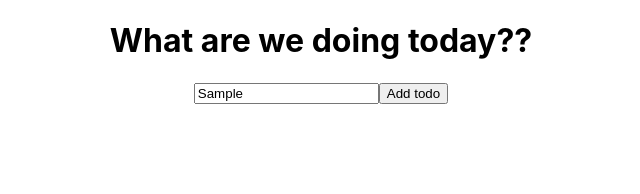
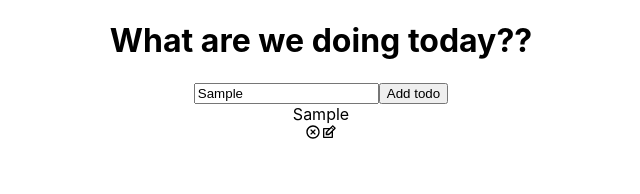
Before and after one commit to Mbtj/todo-app, a React (Create React App) app: page / in a window 1280 px wide. Both pictures are taken after typing "Sample" into the empty fields and a click on the button "Add todo". Shown: the top 194 px of the page, without its empty margins (319-959 px from the left). Built offline with nearby package versions, Linux system fonts and the light colour scheme.

Commit message:
fix: add missing return statement

```diff
--- a/src/components/Todo.js
+++ b/src/components/Todo.js
@@ -4,14 +4,15 @@ import TodoList from './TodoList';
 import { RiCloseCircleLine } from 'react-icons/ri';
 import { TiEdit } from 'react-icons/ti';
 
-function Todo(props) {
-  const { todos, completeTodo, remove } = props;
+function Todo({ todos, completeTodo, remove }) {
+  // const { todos, completeTodo, remove } = props;
   const [edit, setEdit] = useState({
     id: null,
     value: ''
   });
+
   return todos.map((todo, index) => {
-    <div
+    return (<div
       className={todo.isComplete ? 'todo-row complete' : 'todo-row'}
       key={index}>
       <div
@@ -27,8 +28,9 @@ function Todo(props) {
          onClick={() => setEdit({id: todo.id, value: todo.text})}
          className="edit-icon" />
       </div>
-    </div>
-  })
+    </div>)
+  });
+
 }
 
 export default Todo
```
